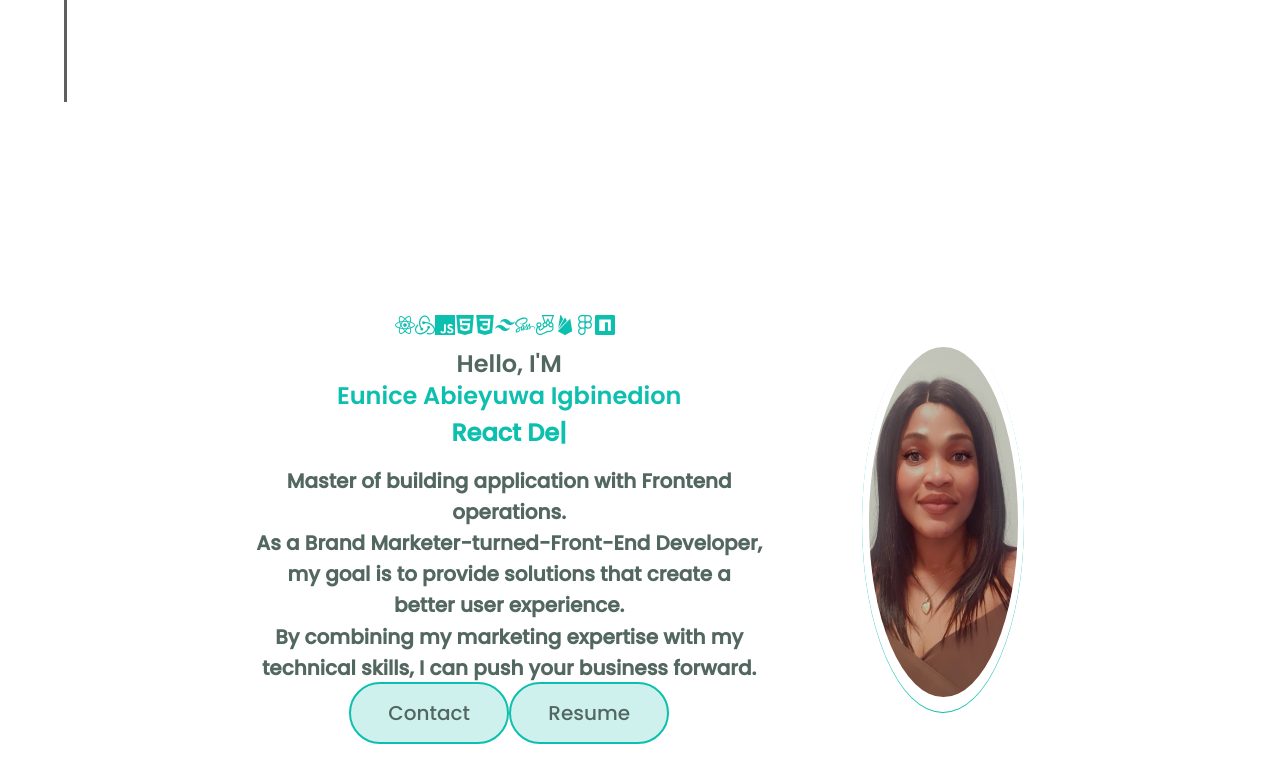
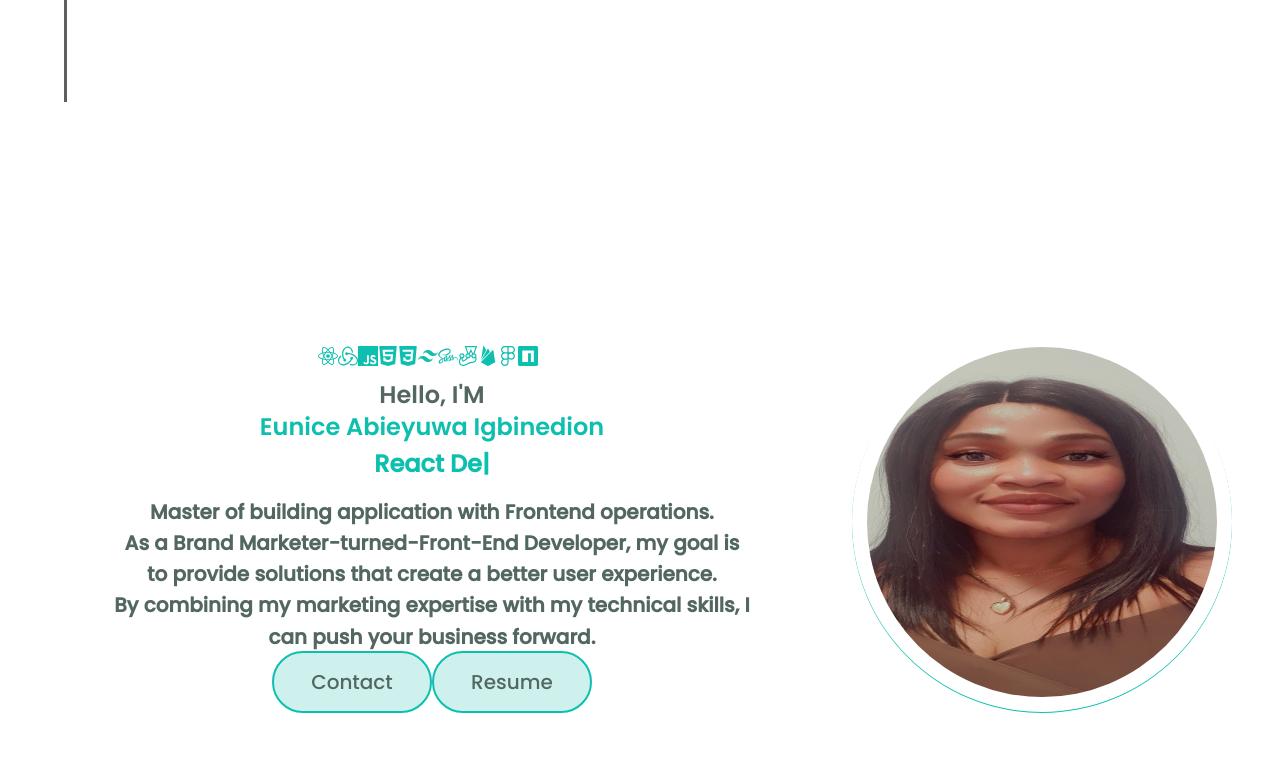
Before and after one commit to Eunnylans/Eunice_Portfolio, a React (Create React App) app: page / in a window 1280 px wide. Shown: the part 698-1480 px from the top of the page. Built offline with nearby package versions, Linux system fonts and the light colour scheme; a web font is replaced by a local one.

Commit message:
Updating About Me Component

```diff
--- a/src/styles/components/_aboutme.scss
+++ b/src/styles/components/_aboutme.scss
@@ -13,6 +13,14 @@
     display: flex;
     align-items: center;
     color: $darkgreen;
+    .profile-details {
+      width: 55vw;
+      padding-left: 5vw;
+    }
+    .profile-parent {
+      width: 35vw;
+      padding-right: 5vw;
+    }
   }
   .profile-details-name {
     font-size: 24px;
```
